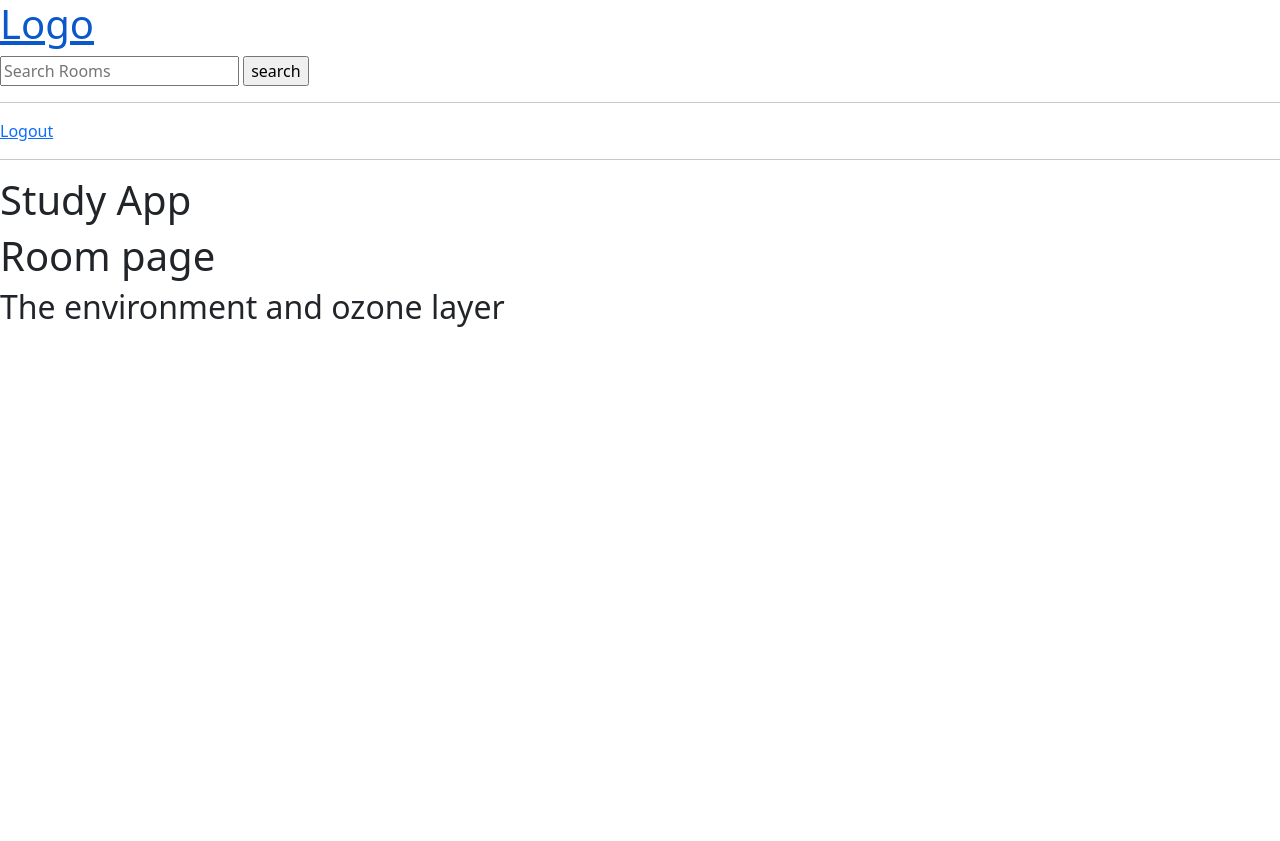
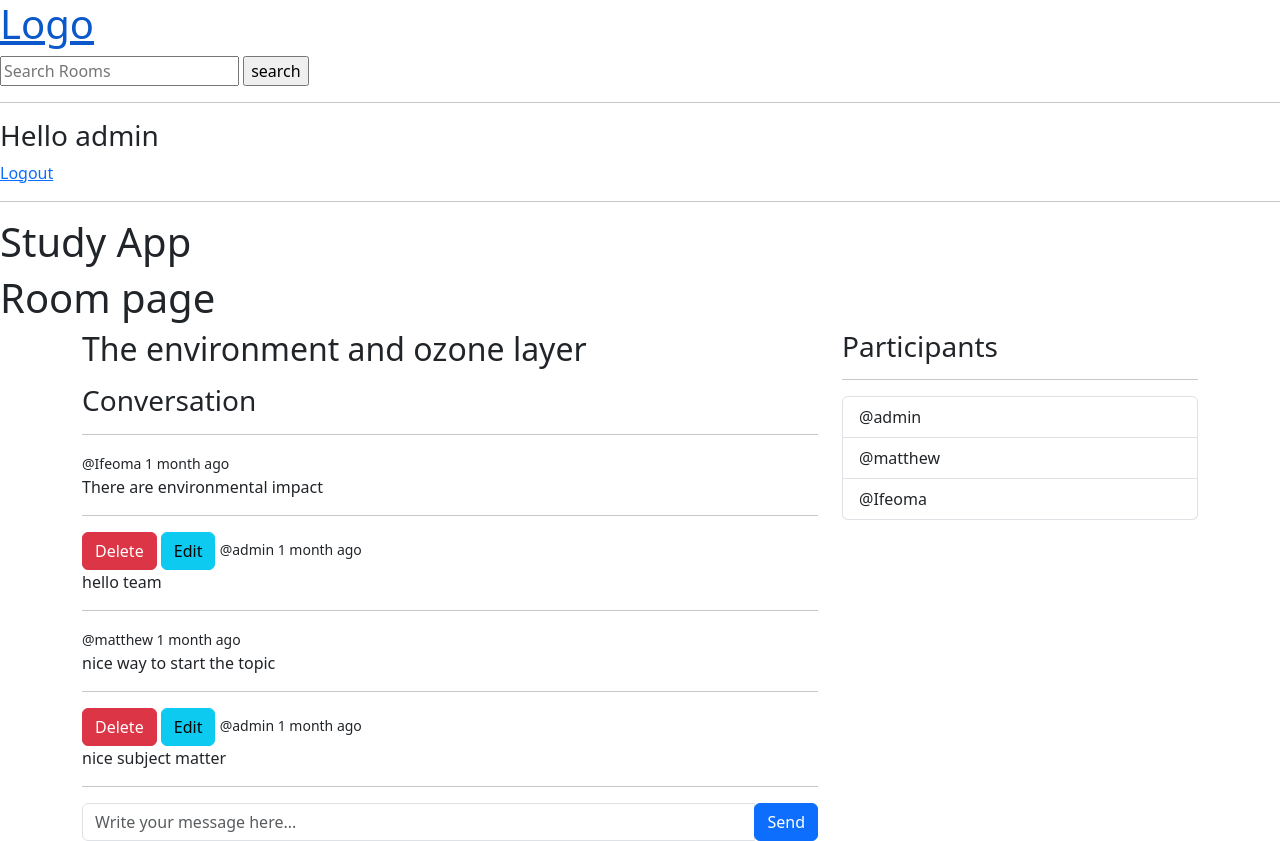
Before and after one commit to OfomiMatthew/bible-study-world, a Django app: page /room/7/ in a window 1280 px wide. Before the commit the page ends 327 px from the top, so only its background shows below. Run offline with Django 5.2, Linux system fonts and the light colour scheme; a user stored in the database is signed in; data comes from the database, SQL or seed files in the repository; both versions use the stored data as it was after the commit.

Commit message:
activity feed and user comment session

```diff
--- a/base/models.py
+++ b/base/models.py
@@ -15,7 +15,7 @@
     topic = models.ForeignKey(Topic,on_delete=models.SET_NULL,null=True)
     name = models.CharField(max_length=300)
     description = models.TextField(null=True, blank=True) # "null attribute for database" and "blank attribute for form"
-    # participants
+    participants = models.ManyToManyField(User,related_name='participants',blank=True)
     updated_time = models.DateTimeField(auto_now=True) # takes snapshot eveyrtime we save an item
     created_time = models.DateTimeField(auto_now_add=True) # take a snapshot the moment it is created. Just once, not everytime
 
--- a/base/templates/base/room.html
+++ b/base/templates/base/room.html
@@ -1,10 +1,60 @@
-
 {% extends 'main.html' %}
-
-
 
 {% block content %}
 <h1>Room page</h1>
+<div class="container">
+    <div class="row">
+        <!-- Left column for room details and messages -->
+        <div class="col-md-8">
+            <h2>{{room.name}}</h2>
+            <p>{{room.description}}</p>
 
-<h2>{{room.name}}</h2>
+            <div class='comment-wrapper'>
+                <h3>Conversation</h3>
+                <hr>
+
+                {% for message in room_messages %}
+                    <div>
+
+                        {% if request.user == message.user %}
+
+                        <a class="btn btn-danger" href="{% url 'delete-message' message.id %}">Delete</a>
+                        <a  class="btn btn-info" href="{% url 'update-message' message.id %}">Edit</a>
+                        {% endif %}
+                        <small>@{{message.user}} {{message.created_time|timesince}} ago</small> <br>
+                        <p>{{message.body}}</p>
+                        <hr>
+                    </div>
+                {% endfor %}
+            </div>
+
+            {% if request.user.is_authenticated %}
+                <div class='comment-form mt-3'>
+                    <form action="" method="post">
+                        {% csrf_token %}
+                        <div class="input-group">
+                            <input type="text" name="body" class="form-control" placeholder="Write your message here..." id="">
+                            <div class="input-group-append">
+                                <button class="btn btn-primary" type="submit">Send</button>
+                            </div>
+                        </div>
+                    </form>
+                </div>
+            {% endif %}
+        </div>
+
+        <!-- Right column for participants -->
+        <div class="col-md-4">
+            <h3>Participants</h3>
+            <hr>
+            <!-- Participants list goes here -->
+            <!-- Assuming you have a participants list, you can loop through it -->
+            <ul class="list-group">
+                {% for user in participants %}
+                    <li class="list-group-item">@{{ user.username }}</li>
+                {% endfor %}
+            </ul>
+        </div>
+    </div>
+</div>
 {% endblock content %}
--- a/base/urls.py
+++ b/base/urls.py
@@ -4,10 +4,12 @@
 urlpatterns = [
     path('login/',views.loginPage,name='login'),
     path('logout', views.logoutUser, name='logout'),
-        path('register/',views.registerPage,name='register'),
+    path('register/',views.registerPage,name='register'),
     path('',views.home,name="home"),
     path('room/<str:pk>/',views.room,name='room'),
     path('create-room/',views.createRoom,name='create-room'),
     path('update-room/<str:pk>/',views.updateRoom,name='update-room'),
-     path('delete-room/<str:pk>/',views.deleteRoom,name='delete-room'),
+    path('delete-room/<str:pk>/',views.deleteRoom,name='delete-room'),
+    path('delete-message/<str:pk>/',views.deleteMessage,name='delete-message'),
+    path('update-message/<str:pk>/',views.updateMessage,name='update-message'),
 ]
--- a/base/views.py
+++ b/base/views.py
@@ -1,7 +1,7 @@
 from django.shortcuts import render, redirect
 from django.http import HttpResponse
-from .models import Room, Topic
-from .form import RoomForm
+from .models import Room, Topic, Message
+from .form import RoomForm, MessageForm
 from django.contrib.auth.decorators import login_required
 from django.db.models import Q
 from django.contrib.auth.models import User
@@ -59,12 +59,24 @@
     rooms = Room.objects.filter(Q(topic__name__icontains=q) | Q(name__icontains=q) | Q(description__icontains=q))
     topics = Topic.objects.all()
     room_count = rooms.count()
-    context = {'rooms':rooms,'topics':topics,'room_count':room_count}
+    room_messages = Message.objects.all().order_by('-created_time')
+    context = {'rooms':rooms,'topics':topics,'room_count':room_count,'room_messages':room_messages}
     return render(request,'base/home.html',context)
 
 def room(request,pk):
     room = Room.objects.get(id=pk)
-    context = {'room':room}
+    room_messages = room.message_set.all().order_by('-created_time') # many to one relationship linking
+    participants = room.participants.all() # many to many relationship linking
+
+    if request.method =='POST':
+        message = Message.objects.create(
+            user=request.user,
+            room=room,
+            body=request.POST.get('body')
+        )
+        room.participants.add(request.user)
+        return redirect('room',pk=room.id)
+    context = {'room':room,'room_messages':room_messages,'participants':participants}
     return render(request,'base/room.html',context)
 
 @login_required(login_url='login')
@@ -104,9 +116,49 @@
     room = Room.objects.get(id=pk)
 
 
+    if request.user != room.host:
+        return HttpResponse("You are not allowed here!")
+
+
 
     if request.method == 'POST':
         room.delete()
         return redirect('home')
 
     return render(request,'base/delete.html',{'obj':room})
+
+
+@login_required(login_url='login')
+def deleteMessage(request,pk):
+    message = Message.objects.get(id=pk)
+
+
+    if request.user != message.user:
+        return HttpResponse("You are not allowed here!")
+
+
+
+    if request.method == 'POST':
+        message.delete()
+        return redirect('home')
+
+    return render(request,'base/delete.html',{'obj':message})
+
+
+@login_required(login_url='login')
+def updateMessage(request,pk):
+    message = Message.objects.get(id=pk)
+    form = MessageForm(instance=message)
+
+    if request.user != message.user:
+        return HttpResponse("you are not allowed here!")
+
+
+    if request.method =='POST':
+        form = MessageForm(request.POST,instance=message)
+        if form.is_valid():
+            form.save()
+            return redirect('room',pk=message.room.pk)
+
+    context ={'form':form}
+    return render(request,'base/message_form.html',context)
--- a/templates/navbar.html
+++ b/templates/navbar.html
@@ -11,6 +11,7 @@
 <hr>
 
 {% if request.user.is_authenticated %}
+<h3>Hello {{request.user}}</h3>
     <a href="{% url 'logout' %}">Logout</a>
 {% else %}
     <a href="{% url 'login' %}">Login</a>
```
Also changed, not shown: base/form.py (+6 -1 lines), base/templates/base/home.html (+45 -18 lines), base/templates/base/message_form.html (added, +12 -0 lines), base/migrations/0003_alter_room_options_room_participants.py (added), db.sqlite3.
